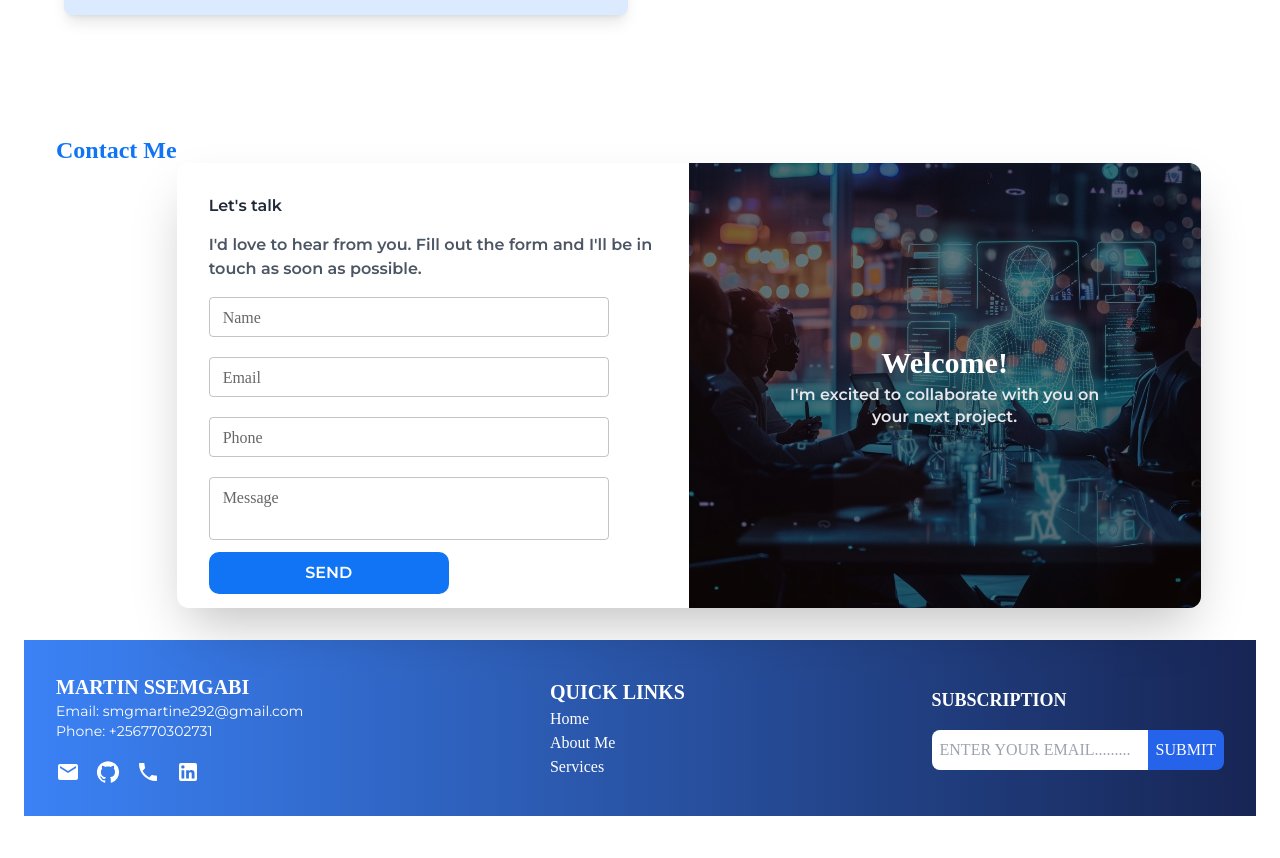
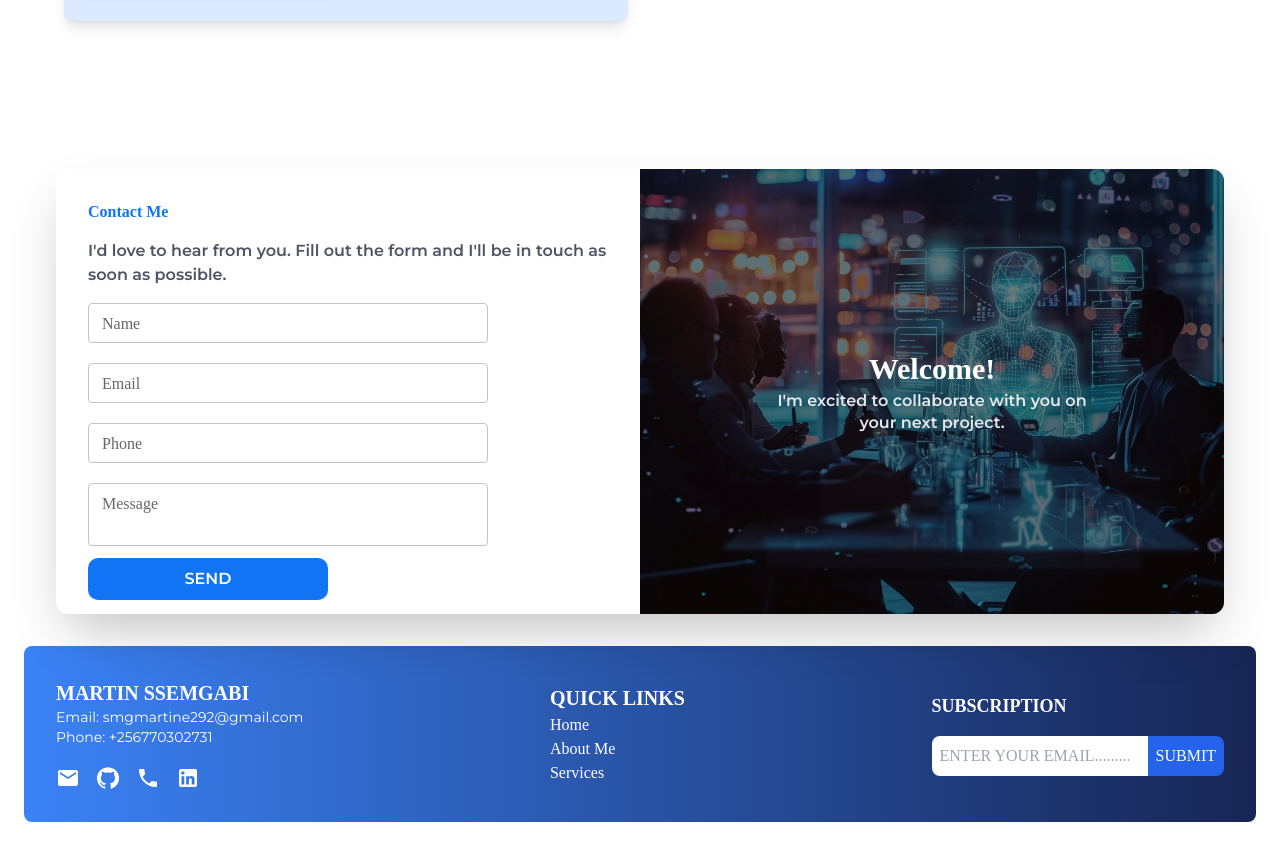
Before and after one commit to don336/PortFolio2, a React (Vite) app: page / in a window 1280 px wide. Shown: the part 2480-3338 px from the top of the page. Before the commit the page ends 3296 px from the top, so only its background shows below. Built offline with nearby package versions, Linux system fonts and the light colour scheme; a web font is replaced by a local one.

Commit message:
Added new styles

```diff
--- a/src/Components/Contact/Contact.jsx
+++ b/src/Components/Contact/Contact.jsx
@@ -6,34 +6,24 @@ import Business from "../../assets/Business_meeting.jpg";
 const ContactForm = () => {
   return (
     <div className="flex items-left  p-8 rounded-xl mt-12">
-      <Typography
-        sx={{
-          fontFamily: FONT.FAMILY.PlayFair,
-          fontWeight: FONT.WEIGHT.SEMIBOLD,
-          fontSize: FONT.SIZES[24],
-          lineHeight: FONT.LINE_HEIGHTS[30],
-          color: COLORS.BLUE,
-        }}
-      >
-        Contact Me
-      </Typography>
       <div
-        className="bg-white rounded-xl shadow-2xl overflow-hidden max-w-5xl w-full flex flex-col lg:flex-row h-auto mt-7"
+        className="bg-white rounded-xl shadow-2xl overflow-hidden w-full flex flex-col lg:flex-row h-auto mt-7"
         style={{
           height: "445px",
         }}
       >
-        <div className="w-full lg:w-1/2 p-8">
+        <div className=" items-start w-1/2 p-8">
           <Typography
             className="text-3xl font-bold text-gray-800 pb-4"
             sx={{
-              fontFamily: FONT.FAMILY.Montserrat,
-              fontWeight: FONT.WEIGHT.SEMIBOLD,
+              fontFamily: FONT.FAMILY.PlayFair,
+              fontWeight: FONT.WEIGHT.BOLD,
               fontSize: FONT.SIZES[16],
+              color: COLORS.BLUE,
             }}
             variant="h1"
           >
-            Let's talk
+            Contact Me
           </Typography>
           <Typography
             className="text-gray-600 pb-4"
--- a/src/Components/Footer/Footer.jsx
+++ b/src/Components/Footer/Footer.jsx
@@ -1,11 +1,11 @@
 import React from "react";
 import { Email, GitHub, Phone, LinkedIn } from "@mui/icons-material";
-import { Box, Typography } from "@mui/material";
+import { Box, Container, Typography } from "@mui/material";
 import { FONT } from "../../Styles/Theme";
 
 const Footer = () => {
   return (
-    <div className="bg-gradient-to-r from-blue-500 to-blue-950 text-white p-8 flex justify-between items-center w-full">
+    <div className="bg-gradient-to-r rounded-lg from-blue-500 to-blue-950 text-white p-8 flex justify-between items-center w-full">
       <div className="flex flex-col">
         <Typography
           className="font-bold text-lg"
--- a/src/Components/HeroSection/Hero.jsx
+++ b/src/Components/HeroSection/Hero.jsx
@@ -7,7 +7,7 @@ import resume from "../../assets/Martin_Resume.pdf";
 
 const Hero = () => {
   return (
-    <Container maxWidth={false} id="Home">
+    <Container maxWidth={"xl"} id="Home">
       <Stack
         direction={"row"}
         spacing={6}
--- a/src/Components/Services/Services.jsx
+++ b/src/Components/Services/Services.jsx
@@ -1,5 +1,5 @@
 import React from "react";
-import { Typography } from "@mui/material";
+import { Container, Typography } from "@mui/material";
 import { FONT } from "../../Styles/Theme";
 
 const services = [
@@ -13,7 +13,11 @@ const services = [
 
 const Services = () => {
   return (
-    <div className="bg-gray-100 p-10 rounded-xl mt-32" id="Services">
+    <Container
+      maxWidth={"xl"}
+      className="bg-gray-100 p-10 rounded-xl mt-32"
+      id="Services"
+    >
       <div className="container mx-auto">
         <Typography
           variant="h5"
@@ -64,7 +68,7 @@ const Services = () => {
           ))}
         </div>
       </div>
-    </div>
+    </Container>
   );
 };
 
--- a/src/Landing/Home.jsx
+++ b/src/Landing/Home.jsx
@@ -10,7 +10,11 @@ import Footer from "../Components/Footer/Footer";
 
 const Home = () => {
   return (
-    <Container maxWidth={"2000px"} min-height={"1000vh"} className="w-full">
+    <Container
+      maxWidth={false}
+      min-height={"1000vh"}
+      className="p-9 flex flex-col justify-center items-center m-auto"
+    >
       <Navbar />
       <Hero />
       <About />
```
